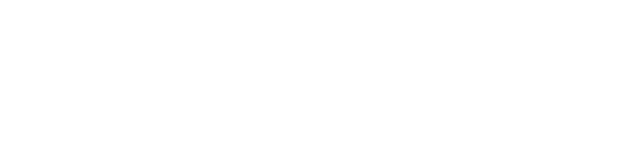
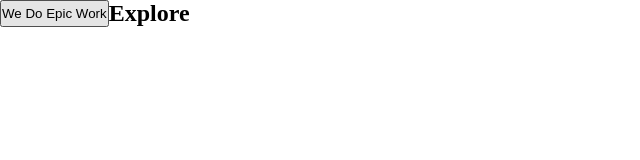
Before and after one commit to Kumkum-Gupta7722/github, a plain HTML site: page index.html in a window 1280 px wide. Shown: the whole page, without its empty margins (0-640 px from the left). Drawn offline with Linux system fonts and the light colour scheme.

Commit message:
chnage html and css

```diff
--- a/index.html
+++ b/index.html
@@ -7,6 +7,11 @@
     <link rel="stylesheet" href="style.css">
 </head>
 <body>
-
+    <main>
+        <section>
+            <button>We Do Epic Work</button>
+            <h1>Explore</h1>
+        </section>
+    </main>
 </body>
 </html>
--- a/style.css
+++ b/style.css
@@ -7,3 +7,7 @@ html,body{
     height: 100%;
     width: 100%;
 }
+main,section{
+    display: flex;
+
+}
```
